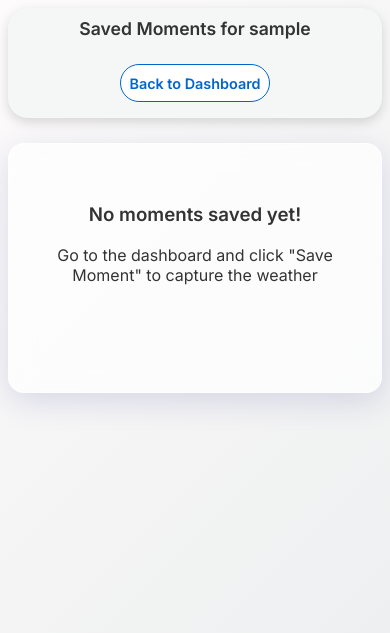
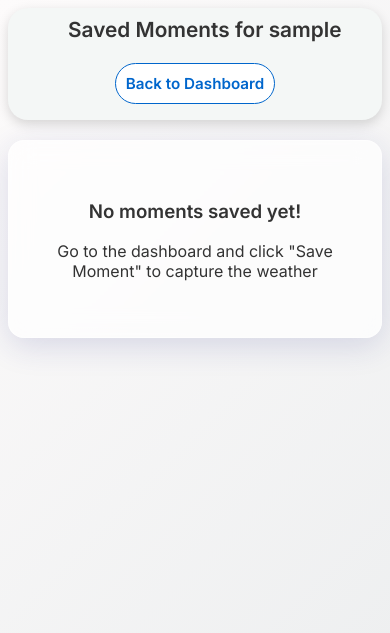
Before and after one commit to xorxe101/weather-station-project, a Flask app: page /my_moments in a window 390 px wide. Shown: the top 633 px of the page. Run offline with Flask 3, Linux system fonts and the light colour scheme; the visitor is signed in with stand-in values (Sample User, id 1); data that the repository does not hold is empty; some libraries are stand-ins or nearby versions.

Commit message:
Fixed small mobile layout issues

```diff
--- a/static/style.css
+++ b/static/style.css
@@ -139,96 +139,10 @@ h1 {
     white-space: nowrap;
 }
 
-/* 2. TABLET ΔΙΑΤΑΞΗ (768px - 1024px) */
-/* Εδώ τα βάζουμε κάθετα αλλά κρατάμε το design */
-@media screen and (max-width: 1024px) {
-    /* --- ΠΕΡΙΠΤΩΣΗ A: ΑΠΛΕΣ ΣΕΛΙΔΕΣ (Login, Signup, Moments) --- */
-    .dashboard-header {
-        display: flex;
-        flex-direction: row;       /* Οριζόντια διάταξη αρχικά */
-        flex-wrap: wrap;           /* Wrap αν στριμωχτούν */
-        justify-content: center;   /* Κεντράρισμα */
-        align-items: center;
-
-        /* Λίγο μεγαλύτερα κενά από το κινητό */
-        padding: 20px;
-        gap: 20px;
-        margin-bottom: 25px;
-        text-align: center;
-    }
-
-    /* Ρυθμίσεις Τίτλου */
-    .dashboard-header h1 {
-        font-size: 1.5rem; /* Μεγαλύτερη γραμματοσειρά για Tablet */
-        margin: 0;
-
-        /* Ευελιξία */
-        flex: 0 1 auto;
-        width: auto;
-        max-width: 100%;
-        text-align: center;
-    }
-
-    /* Ρυθμίσεις Κουμπιού (Να τεντώνει όπως στο κινητό) */
-    /*.dashboard-header > a,
-    .dashboard-header > button {
-        flex: 1 0 auto;
-        min-width: 150px; /* Λίγο πιο φαρδύ ελάχιστο πλάτος
-        text-align: center;
-        display: flex;
-        justify-content: center;
-        align-items: center;
-    }*/
-
-
-    /* --- ΠΕΡΙΠΤΩΣΗ B: ΚΥΡΙΟ DASHBOARD (Εξαίρεση) --- */
-    /* Κάθετη διάταξη για το πολύπλοκο header */
-    .dashboard-header:has(.user-controls) {
-        flex-direction: column;
-        flex-wrap: nowrap;
-        justify-content: center;
-        text-align: center;
-        gap: 15px; /* Σταθερό κενό ανάμεσα στα στοιχεία */
-    }
-
-    /* 1. Τίτλος Dashboard */
-    .dashboard-header:has(.user-controls) h1 {
-        width: 100%;
-        text-align: center;
-        order: -2 !important; /* Πρώτο */
-        margin-bottom: 5px;
-        flex: initial;
-    }
-
-    /* 2. Μπλε Κουτί */
-    .user-controls {
-        order: -1 !important; /* Δεύτερο */
-        width: 80% !important; /* Στο tablet δεν χρειάζεται να είναι 100%, το 80% είναι πιο κομψό */
-        max-width: 600px;
-        margin: 0 auto !important;
-        justify-content: center;
-
-        background-color: rgba(21, 32, 43, 0.6);
-        border: 1px solid rgba(255, 255, 255, 0.1);
-        border-radius: 12px;
-        padding: 12px 20px;
-    }
-
-    /* 3. Last Update */
-    .last-update,
-    .dashboard-header .last-update {
-        order: 10 !important; /* Τρίτο */
-        font-size: 0.8rem;
-        text-align: center;
-        width: 100%;
-        opacity: 0.8;
-    }
-}
-
 /* ========================================= */
 /* 4. MOBILE LAYOUT (< 768px) - GLOBAL CENTER */
 /* ========================================= */
-@media screen and (max-width: 768px) {
+@media screen and (max-width: 1024px) {
 
     /* 1. ΒΑΣΙΚΟ CONTAINER HEADER (ΓΙΑ ΟΛΕΣ ΤΙΣ ΣΕΛΙΔΕΣ) */
     .dashboard-header {
@@ -392,7 +306,7 @@ h1 {
 }
 
 /* ΓΙΑ DESKTOP */
-@media screen and (min-width: 769px) {
+@media screen and (min-width: 1025px) {
     #mobile-menu-toggle { display: none; }
     #header-content-wrapper { display: contents; }
     .header-top-bar { display: contents; }
@@ -547,84 +461,6 @@ h1 {
   font-weight: bold;
   color: #0066cc;
   font-size: 1rem;
-}
-
-/* ========================================= */
-/* 5. EXTRA SMALL SCREENS (< 480px)          */
-/* ========================================= */
-@media screen and (max-width: 480px) {
-
-    /* --- 1. HEADER: Ακόμα πιο συμπαγές --- */
-    .dashboard-header {
-        padding: 10px 8px !important; /* Ελάχιστο padding πλάι */
-    }
-
-    /* Μικραίνουμε τον τίτλο */
-    .dashboard-header h1 {
-        font-size: 1.1rem !important; /* Πιο μικρά γράμματα */
-    }
-
-    /* Μικραίνουμε το welcome message */
-    .welcome-text {
-        font-size: 0.9rem;
-    }
-
-    /* --- 2. ΚΟΥΜΠΙΑ ΜΕΝΟΥ --- */
-    /* Τα κάνουμε λίγο πιο κοντά σε ύψος */
-    .dashboard-header .control-btn,
-    .dashboard-header a.control-btn,
-    .dashboard-header:not(.home-header) a {
-        min-height: 38px !important;
-        padding: 8px !important;
-        font-size: 0.9rem !important;
-    }
-
-    /* --- 3. ΚΟΥΜΠΙΑ ΕΛΕΓΧΟΥ (Refresh, Time Range) --- */
-    /* Εδώ κάνουμε τη μεγάλη αλλαγή: Πλέγμα 2 στηλών */
-    .controls {
-        display: grid !important;
-        grid-template-columns: 1fr 1fr !important; /* 2 κουμπιά ανά σειρά */
-        gap: 8px !important;
-        justify-content: stretch;
-    }
-
-    .controls .control-btn {
-        width: 100% !important; /* Να πιάνει όλο το κουτάκι του grid */
-        margin: 0 !important;
-        font-size: 0.8rem !important; /* Μικρά γράμματα για να χωράνε */
-        padding: 8px 4px !important;
-        white-space: normal !important; /* Επιτρέπουμε αλλαγή γραμμής (π.χ. Last \n Hour) */
-        line-height: 1.1;
-        height: 100%; /* Ίδιο ύψος όλα */
-        min-height: 40px; /* Ελάχιστο ύψος για δάχτυλο */
-    }
-
-    /* --- 4. CURRENT WEATHER BOXES (Τα χρωματιστά κουτάκια) --- */
-    /* Μικραίνουμε τα τεράστια νούμερα */
-    .weather-value {
-        font-size: 1.4rem !important;
-    }
-
-    .weather-label {
-        font-size: 0.75rem !important;
-    }
-
-    /* --- 5. ΓΡΑΦΗΜΑΤΑ --- */
-    /* Μειώνουμε το ύψος για να μην πιάνουν όλη την οθόνη */
-    .chart-container, .chart-card {
-        min-height: 250px !important; /* Από 300+ που ήταν */
-        height: auto !important;
-    }
-
-    /* --- 6. MODALS (Export etc) --- */
-    .modal-box {
-        width: 95% !important;
-        padding: 15px !important;
-    }
-
-    .export-grid {
-        grid-template-columns: 1fr !important; /* Μία στήλη στα κουμπιά export */
-    }
 }
 
 .last-update {
```
